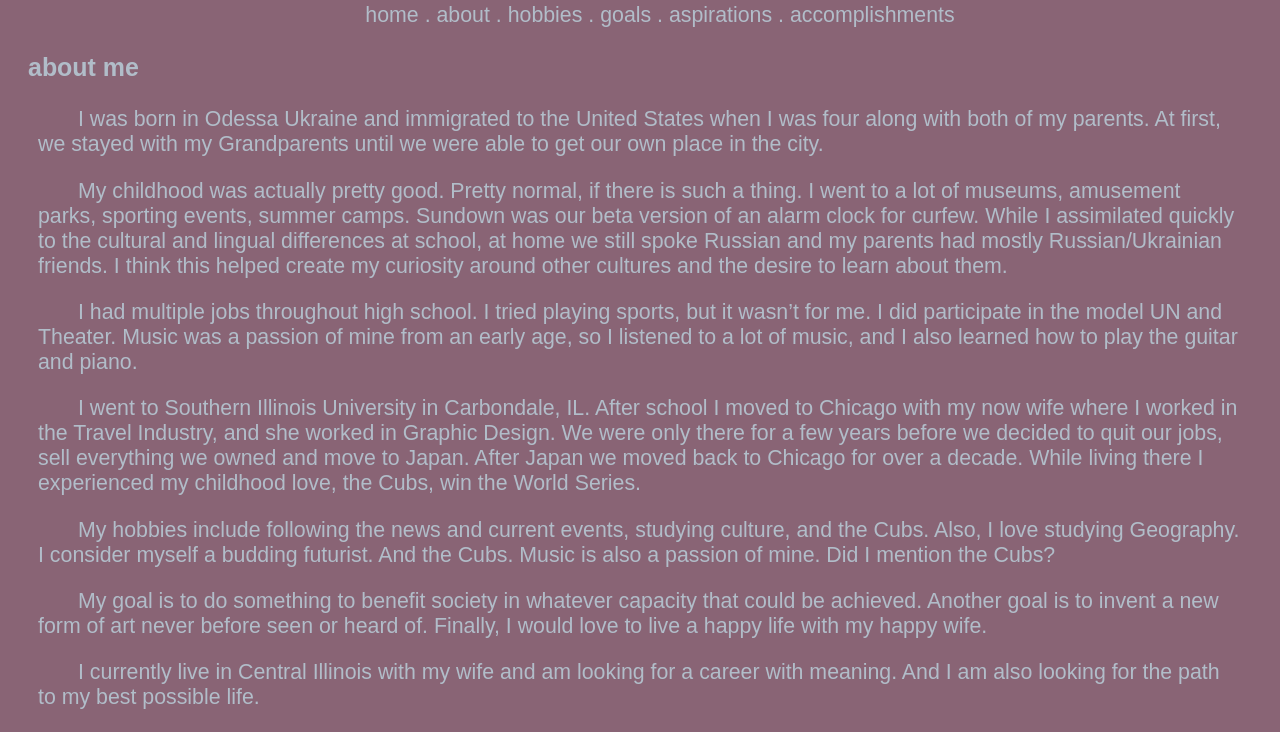
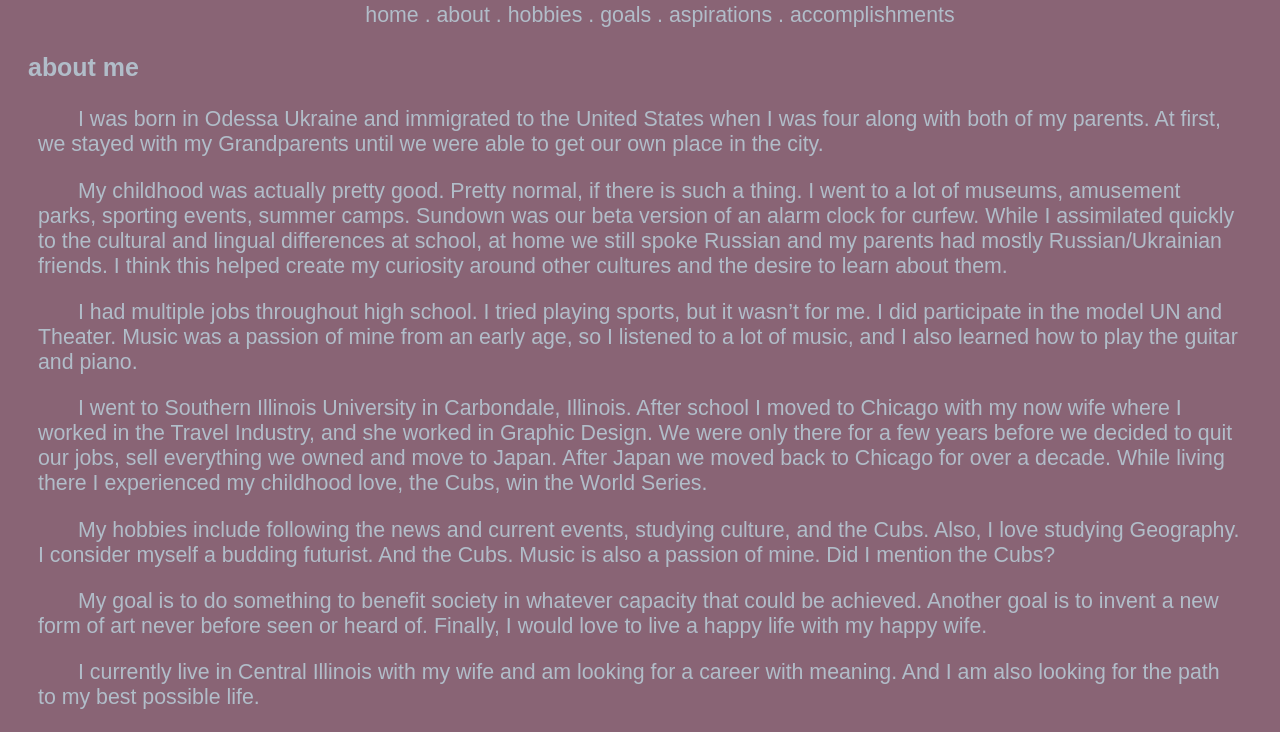
Before and after one commit to lilac62901/bioSite, a plain HTML site: page about.html in a window 1280 px wide. Shown: the part 511-1243 px from the top of the page. Drawn offline with Linux system fonts and the light colour scheme.

Commit message:
Update about.html

```diff
--- a/about.html
+++ b/about.html
@@ -21,7 +21,7 @@
         <p>I was born in Odessa Ukraine and immigrated to the United States when I was four along with both of my parents. At first, we stayed with my Grandparents until we were able to get our own place in the city.</p>
         <p>My childhood was actually pretty good. Pretty normal, if there is such a thing. I went to a lot of museums, amusement parks, sporting events, summer camps. Sundown was our beta version of an alarm clock for curfew. While I assimilated quickly to the cultural and lingual differences at school, at home we still spoke Russian and my parents had mostly Russian/Ukrainian friends. I think this helped create my curiosity around other cultures and the desire to learn about them.</p>
         <p>I had multiple jobs throughout high school. I tried playing sports, but it wasn’t for me. I did participate in the model UN and Theater. Music was a passion of mine from an early age, so I listened to a lot of music, and I also learned how to play the guitar and piano.</p>
-        <p>I went to Southern Illinois University in Carbondale, IL. After school I moved to Chicago with my now wife where I worked in the Travel Industry, and she worked in Graphic Design. We were only there for a few years before we decided to quit our jobs, sell everything we owned and move to Japan. After Japan we moved back to Chicago for over a decade. While living there I experienced my childhood love, the Cubs, win the World Series.</p>
+        <p>I went to Southern Illinois University in Carbondale, Illinois. After school I moved to Chicago with my now wife where I worked in the Travel Industry, and she worked in Graphic Design. We were only there for a few years before we decided to quit our jobs, sell everything we owned and move to Japan. After Japan we moved back to Chicago for over a decade. While living there I experienced my childhood love, the Cubs, win the World Series.</p>
         <p>My hobbies include following the news and current events, studying culture, and the Cubs. Also, I love studying Geography. I consider myself a budding futurist. And the Cubs. Music is also a passion of mine. Did I mention the Cubs?</p>
         <p>My goal is to do something to benefit society in whatever capacity that could be achieved. Another goal is to invent a new form of art never before seen or heard of. Finally, I would love to live a happy life with my happy wife.</p>
         <p>I currently live in Central Illinois with my wife and am looking for a career with meaning. And I am also looking for the path to my best possible life.</p>
```
